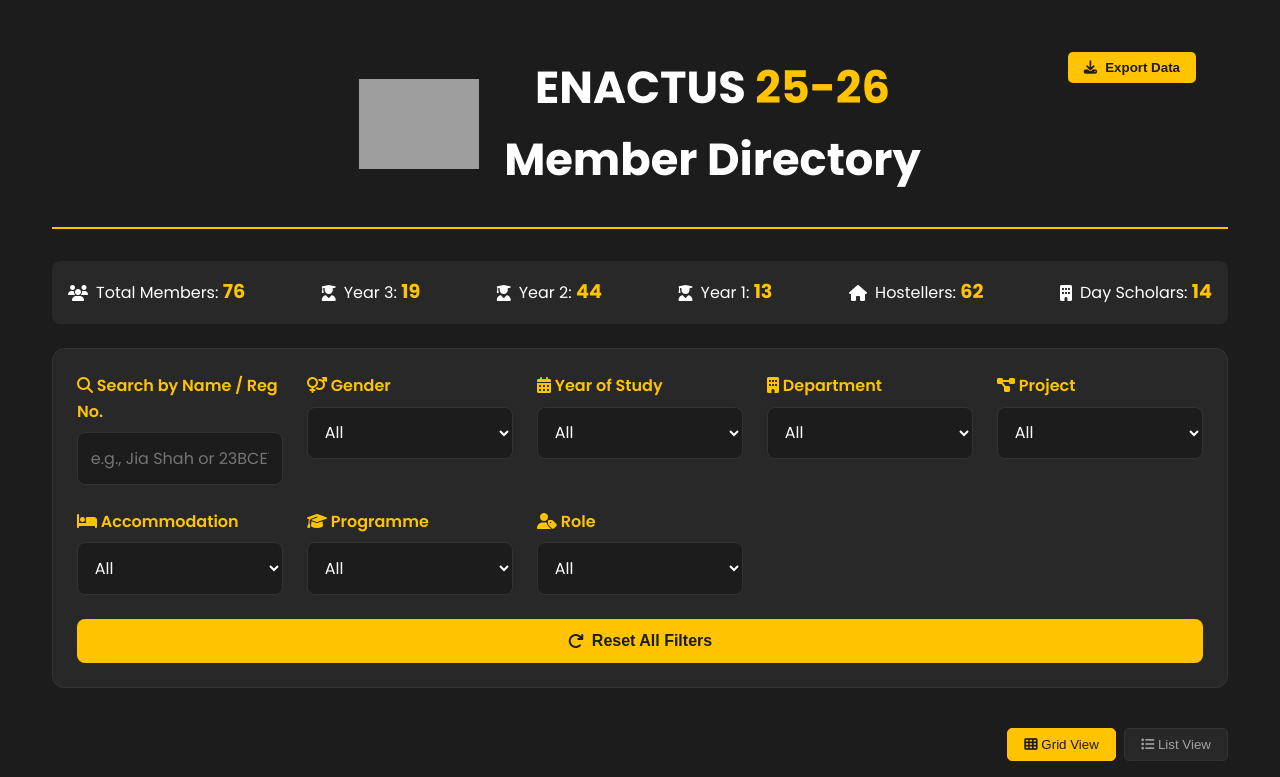
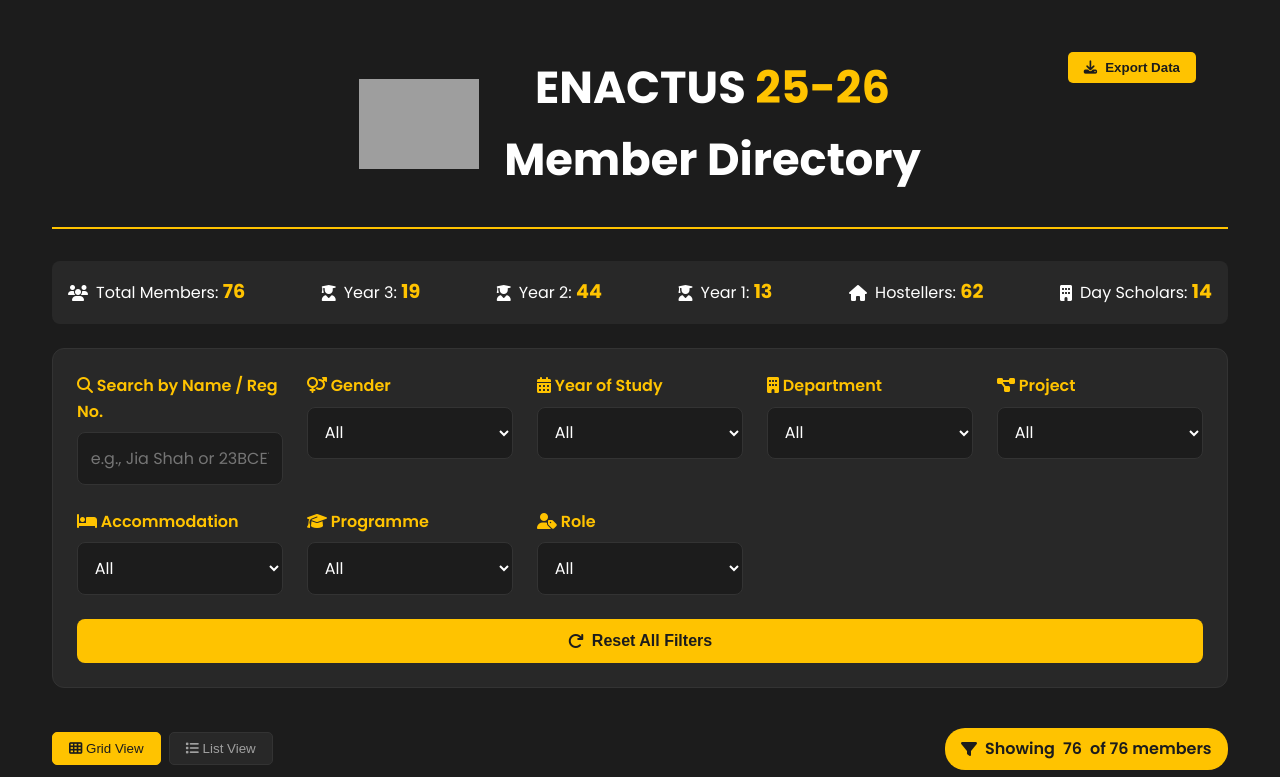
Before and after one commit to mittalrishab/ENACTUS, a plain HTML site: page index.html in a window 1280 px wide. Shown: the top 777 px of the page. Drawn offline with Linux system fonts and the light colour scheme; grey boxes are pictures that could not be loaded.

Commit message:
current viewer feature added

```diff
--- a/index.html
+++ b/index.html
@@ -92,6 +92,18 @@
             font-size: 1.2rem;
         }
 
+        .filter-count {
+            background: var(--primary-yellow);
+            color: var(--primary-black);
+            padding: 0.5rem 1rem;
+            border-radius: 20px;
+            font-weight: 600;
+            margin-left: auto;
+            display: flex;
+            align-items: center;
+            gap: 0.5rem;
+        }
+
         .filters-container {
             display: grid;
             grid-template-columns: repeat(auto-fit, minmax(200px, 1fr));
@@ -158,8 +170,14 @@
 
         .view-toggle {
             display: flex;
-            justify-content: flex-end;
+            justify-content: space-between;
             margin-bottom: 1rem;
+            gap: 0.5rem;
+            align-items: center;
+        }
+
+        .view-buttons {
+            display: flex;
             gap: 0.5rem;
         }
 
@@ -472,6 +490,16 @@
             .modal-body {
                 grid-template-columns: 1fr;
             }
+
+            .view-toggle {
+                flex-direction: column;
+                align-items: flex-start;
+                gap: 1rem;
+            }
+
+            .filter-count {
+                margin-left: 0;
+            }
         }
 
         /* Export button */
@@ -588,12 +616,17 @@
         </section>
 
         <div class="view-toggle">
+            <div class="view-buttons">
                 <button class="view-btn active" id="grid-view-btn">
                     <i class="fas fa-th"></i> Grid View
                 </button>
                 <button class="view-btn" id="list-view-btn">
                     <i class="fas fa-list"></i> List View
                 </button>
+            </div>
+            <div class="filter-count" id="filter-count">
+                <i class="fas fa-filter"></i> Showing <span id="current-count">76</span> of 76 members
+            </div>
         </div>
 
         <main id="members-grid"></main>
@@ -707,7 +740,7 @@
             { "S.NO.": "27", "REGISTRATION NUMBER": "25BEC1073", "FULL NAME": "SAI VIGNESH", "GENDER": "M", "PHONE": "9790722565", "DATE OF BIRTH": null, "YEAR OF STUDY": "1", "EMAIL": "saivignesh.b2025@vitstudent.ac.in", "DEPARTMENT": "Operations", "PROJECT 1": "MINAVAR", "PROJECT 2": "POORANYA", "ACCOMMODATION": "Day Scholar", "PROGRAMME": "B.TECH ECE CORE", "INSTAGRAM": null, "ROLE ": "MEMBER " },
             { "S.NO.": "28", "REGISTRATION NUMBER": "24BLC1211", "FULL NAME": "Visweshwaran K", "GENDER": "M", "PHONE": "8939132364", "DATE OF BIRTH": null, "YEAR OF STUDY": "2", "EMAIL": "visweshwaran.k2024@vitstudent.ac.in", "DEPARTMENT": "Operations", "PROJECT 1": "MINAVAR", "PROJECT 2": "TARU", "ACCOMMODATION": "Day Scholar", "PROGRAMME": "B.TECH ECM", "INSTAGRAM": null, "ROLE ": "MEMBER " },
             { "S.NO.": "29", "REGISTRATION NUMBER": "24BAI1621", "FULL NAME": "Adithyan S Nair", "GENDER": "M", "PHONE": "8593872534", "DATE OF BIRTH": null, "YEAR OF STUDY": "2", "EMAIL": "adithyan.snair2024@vitstudent.ac.in", "DEPARTMENT": "Operations", "PROJECT 1": "MINAVAR", "PROJECT 2": "TARU", "ACCOMMODATION": "Day Scholar", "PROGRAMME": "B.TECH CSE AI & ML", "INSTAGRAM": null, "ROLE ": "MEMBER " },
-            { "S.NO.": "30", "REGISTRATION NUMBER": "24BLC1367", "FULL NAME": "Kushagra Kalra", "GENDER": "M", "PHONE": "9457015966", "DATE OF BIRTH": null, "YEAR OF STUDY": "2", "EMAIL": "kushagra.kalra2024@vitstudent.ac.in", "DEPARTMENT": "Operations", "PROJECT 1": "INARA", "PROJECT 2": "NAARI", "ACCOMMODATION": "Hosteller", "PROGRAMME": "B.TECH ECM", "INSTAGRAM": null, "ROLE ": "MEMBER " },
+            { "S.N.O.": "30", "REGISTRATION NUMBER": "24BLC1367", "FULL NAME": "Kushagra Kalra", "GENDER": "M", "PHONE": "9457015966", "DATE OF BIRTH": null, "YEAR OF STUDY": "2", "EMAIL": "kushagra.kalra2024@vitstudent.ac.in", "DEPARTMENT": "Operations", "PROJECT 1": "INARA", "PROJECT 2": "NAARI", "ACCOMMODATION": "Hosteller", "PROGRAMME": "B.TECH ECM", "INSTAGRAM": null, "ROLE ": "MEMBER " },
             { "S.NO.": "31", "REGISTRATION NUMBER": "24BRS1197", "FULL NAME": "Swapnal kumar singh", "GENDER": "M", "PHONE": "7099007845", "DATE OF BIRTH": null, "YEAR OF STUDY": "2", "EMAIL": "swapnal.kumarsingh2025@vitstudent.ac.in", "DEPARTMENT": "Operations", "PROJECT 1": "INARA", "PROJECT 2": "TARU", "ACCOMMODATION": "Hosteller", "PROGRAMME": "B.TECH CSE AI & ROBOTICS", "INSTAGRAM": null, "ROLE ": "MEMBER " },
             { "S.NO.": "32", "REGISTRATION NUMBER": "24BME1112", "FULL NAME": "Keerthivarman M", "GENDER": "M", "PHONE": "7305968528", "DATE OF BIRTH": null, "YEAR OF STUDY": "2", "EMAIL": "keerthivarman.m2024@vitstudent.ac.in", "DEPARTMENT": "Operations", "PROJECT 1": "NAARI", "PROJECT 2": "POORANYA", "ACCOMMODATION": "Day Scholar", "PROGRAMME": "B.TECH MECHANICAL CORE", "INSTAGRAM": null, "ROLE ": "MEMBER " },
             { "S.NO.": "33", "REGISTRATION NUMBER": "23BMH1156", "FULL NAME": "Himanshu Thadani", "GENDER": "M", "PHONE": "8305666945", "DATE OF BIRTH": null, "YEAR OF STUDY": "3", "EMAIL": "himanshu.thadani2023@vitstudent.ac.in", "DEPARTMENT": "Finance", "PROJECT 1": "ALL", "PROJECT 2": "ALL", "ACCOMMODATION": "Hosteller", "PROGRAMME": "B.TECH MECHATRONICS", "INSTAGRAM": null, "ROLE ": "FINANCE LEAD " },
@@ -730,7 +763,7 @@
             { "S.NO.": "50", "REGISTRATION NUMBER": "24BEC1420", "FULL NAME": "Sukirti", "GENDER": "F", "PHONE": "8004234930", "DATE OF BIRTH": null, "YEAR OF STUDY": "2", "EMAIL": "sukirti.2024@vitstudent.ac.in", "DEPARTMENT": "Creative", "PROJECT 1": "INARA", "PROJECT 2": "TARU", "ACCOMMODATION": "Hosteller", "PROGRAMME": "B.TECH ECE CORE", "INSTAGRAM": null, "ROLE ": "MEMBER " },
             { "S.NO.": "51", "REGISTRATION NUMBER": "24BEC1171", "FULL NAME": "Adwika", "GENDER": "F", "PHONE": "8303560557", "DATE OF BIRTH": null, "YEAR OF STUDY": "2", "EMAIL": "adwika.2024@vitstudent.ac.in", "DEPARTMENT": "Creative", "PROJECT 1": "NAARI", "PROJECT 2": "TARU", "ACCOMMODATION": "Hosteller", "PROGRAMME": "B.TECH ECE CORE", "INSTAGRAM": null, "ROLE ": "MEMBER " },
             { "S.NO.": "52", "REGISTRATION NUMBER": "24BCE5095", "FULL NAME": "Mokshdaa Gupta", "GENDER": "F", "PHONE": "8287926240", "DATE OF BIRTH": null, "YEAR OF STUDY": "2", "EMAIL": "mokshdaa.gupta2024@vitstudent.ac.in", "DEPARTMENT": "Creative", "PROJECT 1": "NAARI", "PROJECT 2": "POORANYA", "ACCOMMODATION": "Hosteller", "PROGRAMME": "B.TECH CSE CORE", "INSTAGRAM": null, "ROLE ": "MEMBER " },
-            { "S.N.O.": "53", "REGISTRATION NUMBER": "24BCE1766", "FULL NAME": "Riya Mhalgi", "GENDER": "F", "PHONE": "9512552394", "DATE OF BIRTH": null, "YEAR OF STUDY": "2", "EMAIL": "riya.jayeshmhalgi2024@vitstudent.ac.in", "DEPARTMENT": "Creative", "PROJECT 1": "POORANYA", "PROJECT 2": "TARU", "ACCOMMODATION": "Hosteller", "PROGRAMME": "B.TECH CSE CORE", "INSTAGRAM": null, "ROLE ": "MEMBER " },
+            { "S.NO.": "53", "REGISTRATION NUMBER": "24BCE1766", "FULL NAME": "Riya Mhalgi", "GENDER": "F", "PHONE": "9512552394", "DATE OF BIRTH": null, "YEAR OF STUDY": "2", "EMAIL": "riya.jayeshmhalgi2024@vitstudent.ac.in", "DEPARTMENT": "Creative", "PROJECT 1": "POORANYA", "PROJECT 2": "TARU", "ACCOMMODATION": "Hosteller", "PROGRAMME": "B.TECH CSE CORE", "INSTAGRAM": null, "ROLE ": "MEMBER " },
             { "S.NO.": "54", "REGISTRATION NUMBER": "24BCE5372", "FULL NAME": "Bhavya Shri Vijayakumar", "GENDER": "F", "PHONE": "9789581701", "DATE OF BIRTH": null, "YEAR OF STUDY": "2", "EMAIL": "bhavya.shri2024@vitstudent.ac.in", "DEPARTMENT": "Creative", "PROJECT 1": "NAARI", "PROJECT 2": "TARU", "ACCOMMODATION": "Day Scholar", "PROGRAMME": "B.TECH CSE CORE", "INSTAGRAM": null, "ROLE ": "MEMBER " },
             { "S.NO.": "55", "REGISTRATION NUMBER": "25BLC1167", "FULL NAME": "Prabhsneh Kaur", "GENDER": "M", "PHONE": "7982889615", "DATE OF BIRTH": null, "YEAR OF STUDY": "1", "EMAIL": "prabhsneh.kaur2025@vitstudent.ac.in", "DEPARTMENT": "Creative", "PROJECT 1": "MINAVAR", "PROJECT 2": "INARA", "ACCOMMODATION": "Hosteller", "PROGRAMME": "B.TECH ECM", "INSTAGRAM": null, "ROLE ": "MEMBER " },
             { "S.NO.": "56", "REGISTRATION NUMBER": "24BME1092", "FULL NAME": "Ruchir", "GENDER": "M", "PHONE": "9916140406", "DATE OF BIRTH": null, "YEAR OF STUDY": "2", "EMAIL": "ruchirangada.hn2024@vitstudent.ac.in", "DEPARTMENT": "Creative", "PROJECT 1": "MINAVAR", "PROJECT 2": "POORANYA", "ACCOMMODATION": "Hosteller", "PROGRAMME": "B.TECH MECHANICAL CORE", "INSTAGRAM": null, "ROLE ": "MEMBER " },
@@ -773,6 +806,8 @@
             const modal = document.getElementById('member-modal');
             const closeModal = document.getElementById('close-modal');
             const exportBtn = document.getElementById('export-data');
+            const currentCountEl = document.getElementById('current-count');
+            const filterCountEl = document.getElementById('filter-count');
 
             // Stats elements
             const totalMembersEl = document.getElementById('total-members');
@@ -799,6 +834,16 @@
                 year1CountEl.textContent = year1Count;
                 hostellerCountEl.textContent = hostellerCount;
                 dayscholarCountEl.textContent = dayscholarCount;
+            }
+
+            function updateFilterCount(count) {
+                currentCountEl.textContent = count;
+
+                // Add animation effect when count changes
+                filterCountEl.style.transform = 'scale(1.05)';
+                setTimeout(() => {
+                    filterCountEl.style.transform = 'scale(1)';
+                }, 200);
             }
 
             function populateFilters() {
@@ -845,6 +890,9 @@
                 } else {
                     displayList(filteredMembers);
                 }
+
+                // Update the filter count
+                updateFilterCount(filteredMembers.length);
             }
 
             function displayGrid(filteredMembers) {
```
Lines whose indentation alone changed are shown as unchanged.
